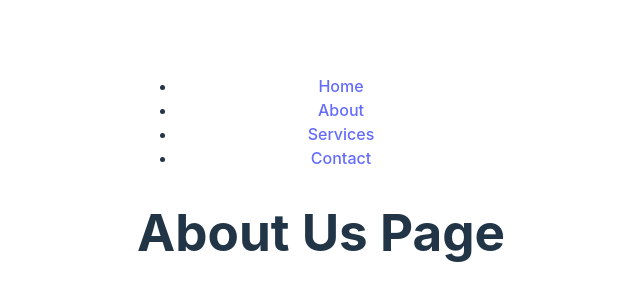
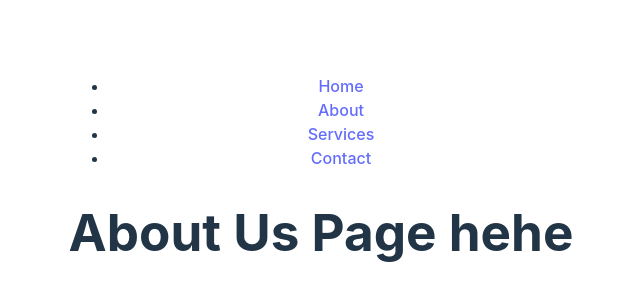
Before and after one commit to Taiyo10/Unseen, a React (Vite) app in the folder Frontend/: page /aboutus in a window 1280 px wide. Shown: the part 224-524 px from the top of the page, without its empty margins (319-959 px from the left). Built offline with nearby package versions, Linux system fonts and the light colour scheme.

Commit message:
Testcommit

```diff
--- a/Frontend/src/pages/AboutUs/AboutUs.jsx
+++ b/Frontend/src/pages/AboutUs/AboutUs.jsx
@@ -3,7 +3,7 @@ import React from "react";
 function AboutUs() {
   return (
     <div>
-      <h1>About Us Page</h1>
+      <h1>About Us Page hehe</h1>
     </div>
   );
 }
```
